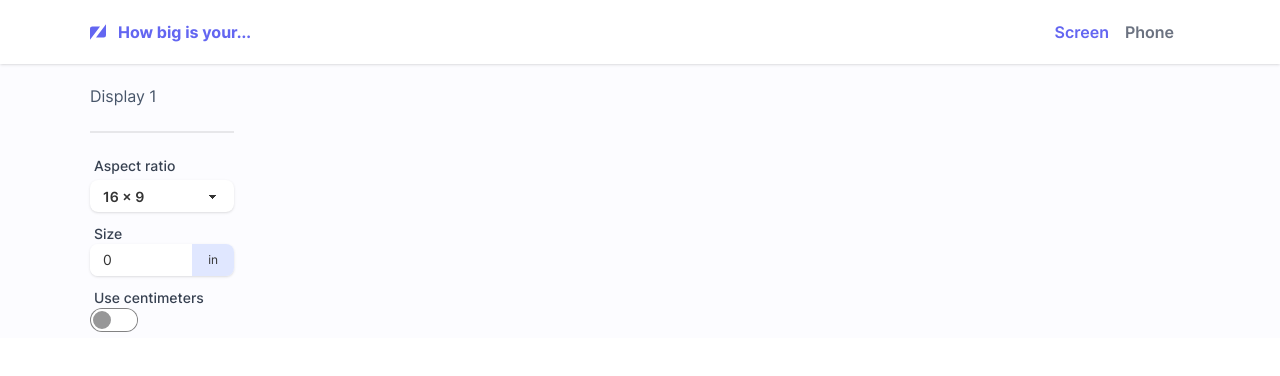
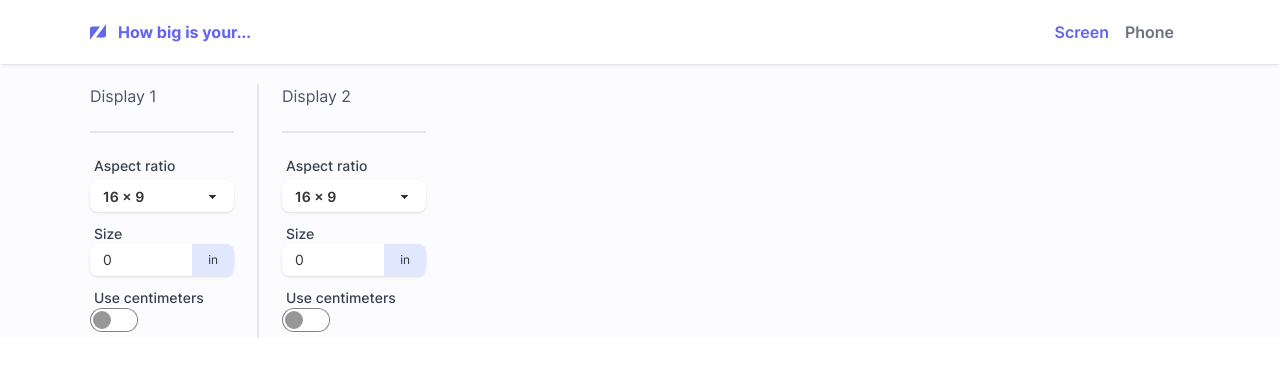
Before and after one commit to jacekobst1/howbigg, a Next.js app: page /compare/screen in a window 1280 px wide. Shown: the top 376 px of the page. Built offline with nearby package versions, Linux system fonts and the light colour scheme.

Commit message:
Create DisplaySetup component

```diff
--- a/src/app/compare/screen/components/display/Display.tsx
+++ b/src/app/compare/screen/components/DisplaySetup/Display/Display.tsx
@@ -4,48 +4,41 @@ import Select from "@/components/form/selects/Select";
 import Input from "@/components/form/inputs/Input";
 import InputGroup from "@/components/form/inputs/InputGroup";
 import Toggle from "@/components/form/inputs/Toggle";
-import { useState } from "react";
-import AspectRatio, { aspectRatios } from "./AspectRatio";
+import { aspectRatios } from "../AspectRatio";
+import DisplayData from "@/app/compare/screen/components/DisplaySetup/DisplayData";
+import React from "react";
 
 interface DisplayProps {
-  name: string;
+  displayData: DisplayData;
+  setDisplayData: (display: DisplayData) => void;
 }
 
-interface DisplayData {
-  aspectRatio: AspectRatio;
-  size: number;
-  unit: "in" | "cm";
-}
-
-export default function Display({ name }: DisplayProps) {
-  const [displayData, setDisplayData] = useState<DisplayData>({
-    aspectRatio: aspectRatios[0],
-    size: 0,
-    unit: "in",
-  });
-
+export default function Display({ displayData, setDisplayData }: DisplayProps) {
   const setAspectRatio = (aspectRatio: string) => {
     const selectedAspectRatio = aspectRatios.find(
       (ar) => ar.value === aspectRatio
     );
 
     if (selectedAspectRatio) {
-      setDisplayData((prev) => ({ ...prev, aspectRatio: selectedAspectRatio }));
+      setDisplayData({
+        ...displayData,
+        aspectRatio: selectedAspectRatio,
+      });
     }
   };
 
   const setSize = (size: string) =>
-    setDisplayData((prev) => ({ ...prev, size: parseFloat(size) }));
+    setDisplayData({ ...displayData, size: parseFloat(size) });
 
   const setUnit = (checked: boolean) => {
     const unit = checked ? "cm" : "in";
-    setDisplayData((prev) => ({ ...prev, unit: unit }));
+    setDisplayData({ ...displayData, unit: unit });
   };
 
   return (
     <div className="flex">
       <div className="w-36">
-        <p className="text-slate-600">{name}</p>
+        <p className="text-slate-600">{displayData.name}</p>
         <div className="divider divider-vertical" />
         <div className="form-control">
           <Select
--- /dev/null
+++ b/src/app/compare/screen/components/DisplaySetup/DisplayData.ts
@@ -0,0 +1,30 @@
+import AspectRatio, { aspectRatios } from "./AspectRatio";
+
+interface DisplayData {
+  id: number;
+  name: string;
+  aspectRatio: AspectRatio;
+  size: number;
+  unit: "in" | "cm";
+}
+
+const initDisplay = (id: number): DisplayData => ({
+  id: id,
+  name: `Display ${id}`,
+  aspectRatio: aspectRatios[0],
+  size: 0,
+  unit: "in",
+});
+
+const generateDisplays = (numberOfDisplays: number) => {
+  const displays: DisplayData[] = [];
+
+  for (let i = 1; i <= numberOfDisplays; i++) {
+    displays.push(initDisplay(i));
+  }
+
+  return displays;
+};
+
+export default DisplayData;
+export { generateDisplays };
--- /dev/null
+++ b/src/app/compare/screen/components/DisplaySetup/DisplaySetup.tsx
@@ -0,0 +1,35 @@
+"use client";
+
+import { useState } from "react";
+import DisplayData, {
+  generateDisplays,
+} from "@/app/compare/screen/components/DisplaySetup/DisplayData";
+import Display from "@/app/compare/screen/components/DisplaySetup/Display/Display";
+
+export default function DisplaySetup() {
+  const [displays, setDisplays] = useState(generateDisplays(2));
+
+  const setDisplay = (display: DisplayData) => {
+    const newDisplays = displays.map((d) =>
+      d.id === display.id ? display : d
+    );
+    setDisplays(newDisplays);
+  };
+
+  return (
+    <div className="flex">
+      {displays.map((display) => (
+        <>
+          <Display
+            key={display.id}
+            displayData={display}
+            setDisplayData={setDisplay}
+          />
+          {display.id !== displays[displays.length - 1].id && (
+            <div className="divider divider-horizontal" />
+          )}
+        </>
+      ))}
+    </div>
+  );
+}
--- a/src/app/compare/screen/page.tsx
+++ b/src/app/compare/screen/page.tsx
@@ -1,9 +1,9 @@
-import Display from "@/app/compare/screen/components/display/Display";
+import DisplaySetup from "@/app/compare/screen/components/DisplaySetup/DisplaySetup";
 
 export default function Screen() {
   return (
     <div>
-      <Display name="Display 1" />
+      <DisplaySetup />
     </div>
   );
 }
```
Also changed, not shown: src/app/compare/screen/components/DisplaySetup/AspectRatio.ts (renamed from src/app/compare/screen/components/display/AspectRatio.ts).
